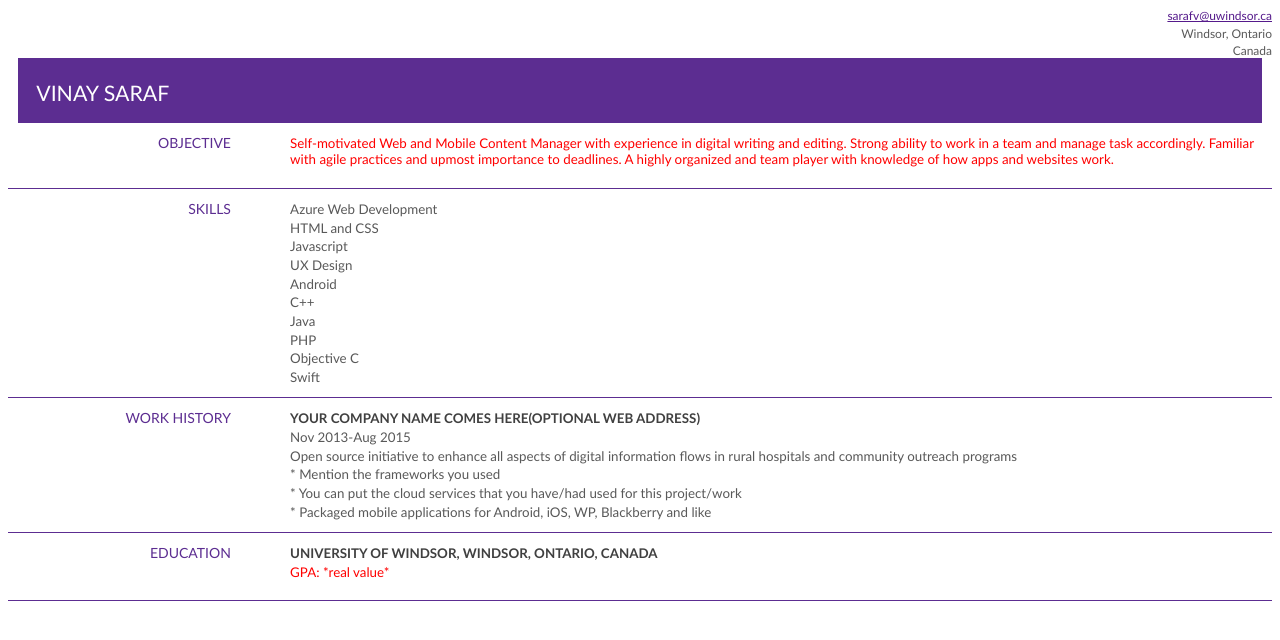
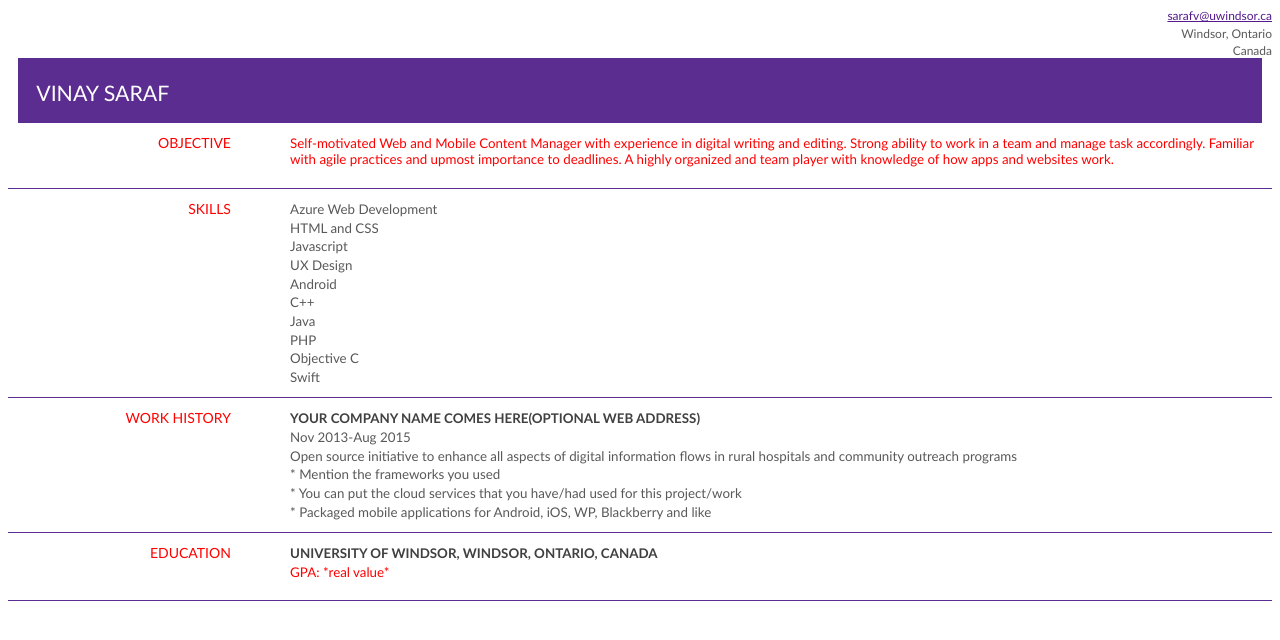
Before and after one commit to vhsaraf/vhsaraf.github.io, a plain HTML site: page index.html in a window 1280 px wide. Drawn offline with Linux system fonts and the light colour scheme.

Commit message:
Update index.html

```diff
--- a/index.html
+++ b/index.html
@@ -55,7 +55,7 @@
         mso-hansi-theme-font: major-latin;
         mso-bidi-font-family: "Times New Roman";
         mso-bidi-theme-font: major-bidi;
-        color: #5C2D91;
+        color: #ff0000;
         mso-themecolor: accent1;
         text-transform: uppercase;
         mso-font-kerning: 10.0pt;
```
